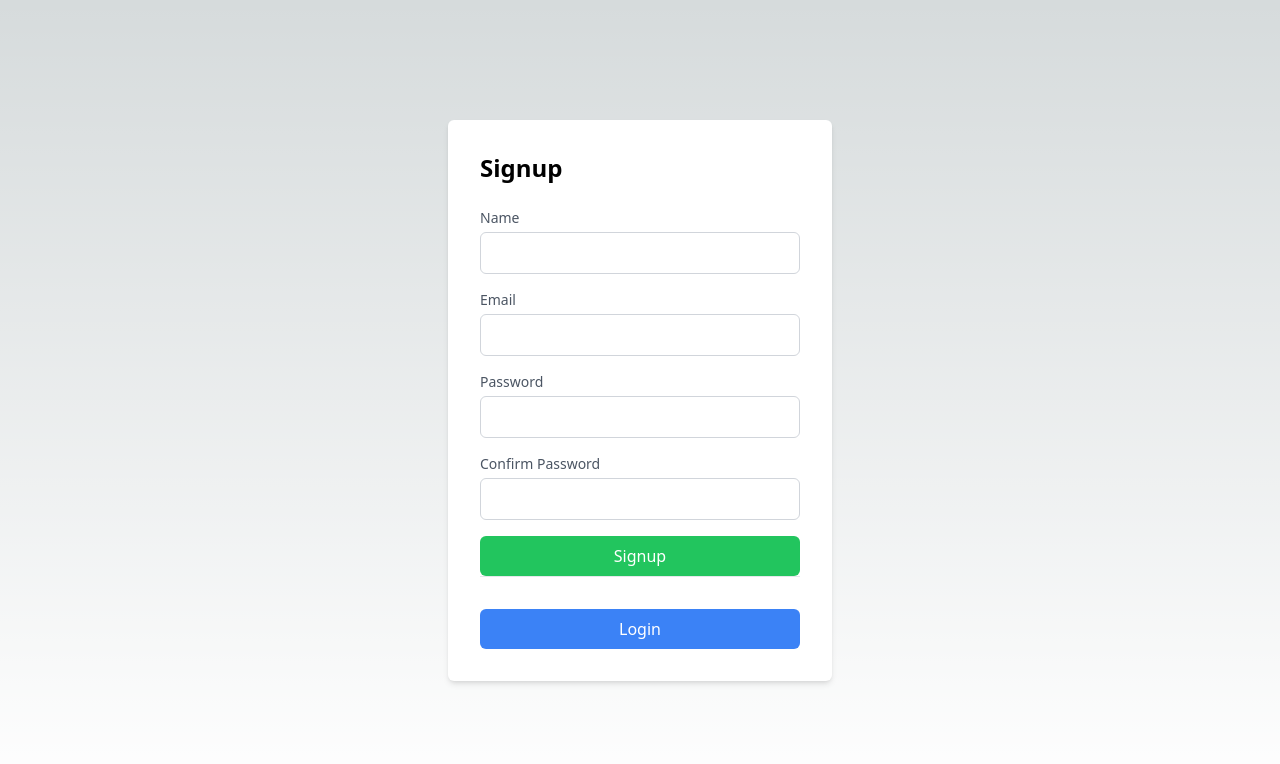
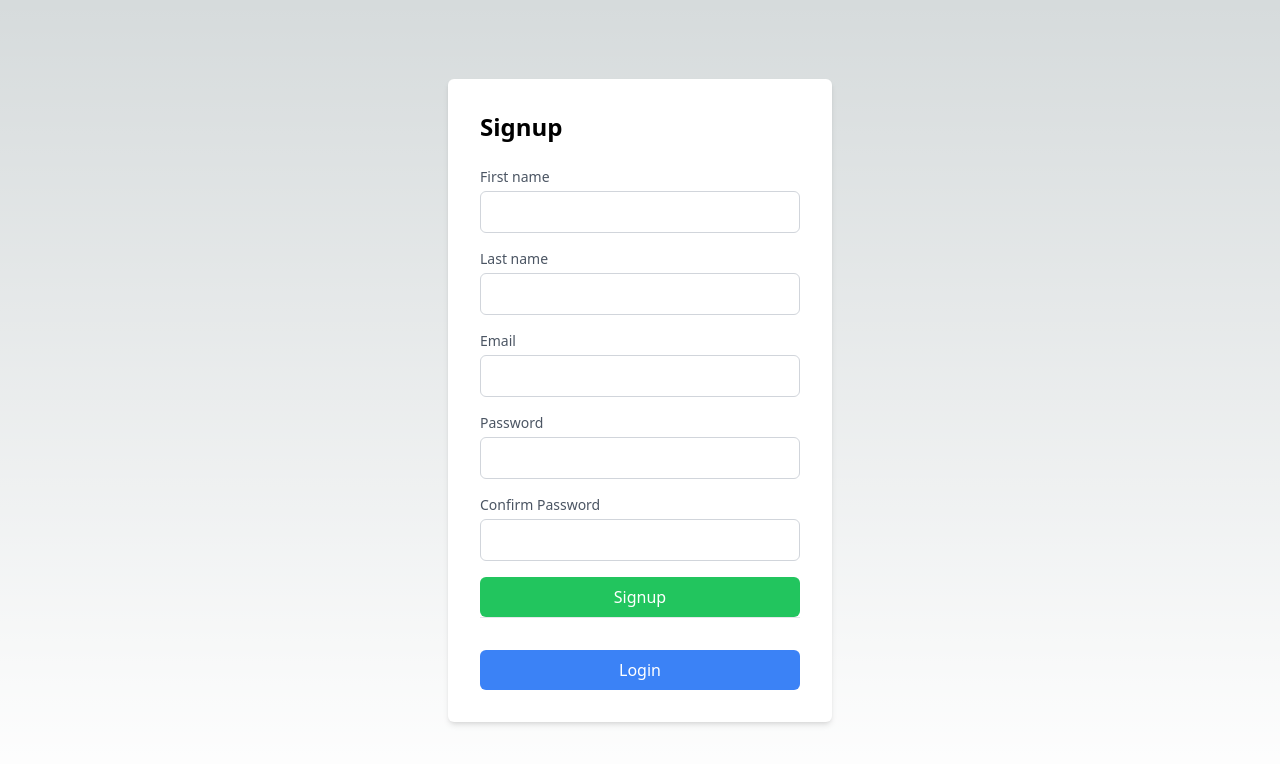
Before and after one commit to projet-mgt2/FRONTEND-MGT2-GOOGLE-DOCS, a Next.js app: page /signup in a window 1280 px wide. Shown: the top 764 px of the page. Built offline with nearby package versions, Linux system fonts and the light colour scheme.

Commit message:
feat: add api for user signup

```diff
--- a/src/pages/api/user.js
+++ b/src/pages/api/user.js
@@ -21,6 +21,24 @@ export async function login(userData) {
   }
 };
 
+export async function signup(userData) {
+  try {
+    const credentials = `${USERNAME}:${PASSWORD}`;
+    const encodedCredentials = btoa(credentials);
+
+    const { data } = await axios.post(`${BASE_URL}/User`, userData, {
+        headers: {
+            Authorization: `Basic ${encodedCredentials}`,
+          },
+    });
+    console.log(data);
+    return data;
+  } catch (error) {
+    throw error;
+  }
+};
+
 export default {
     login,
+    signup,
 };
--- a/src/pages/signup.js
+++ b/src/pages/signup.js
@@ -1,17 +1,19 @@
+import React from 'react';
 import { useRouter } from 'next/router';
-import { useState } from "react"
 import { useForm } from "react-hook-form";
-import React from 'react';
+import apiUser from './api/user';
 
 export default function Signup(){
   const { register, handleSubmit } = useForm({});
   const router = useRouter();
 
-  const onSubmit = (data) => {
+  const handleLoginClick = () => {
+    router.push('/login');
+  };
+
+  const onSubmit = async (data) => {
     console.log(data);
-  }
-
-  const handleLoginClick = () => {
+    apiUser.signup(data);
     router.push('/login');
   };
 
@@ -21,15 +23,27 @@ export default function Signup(){
             <h2 className="text-2xl text-black font-semibold mb-6">Signup</h2>
 
             <form onSubmit={handleSubmit(onSubmit)}>
-            <div className="mb-4">
-                <label htmlFor="name" className="block text-sm font-medium text-gray-600">
-                  Name
+              <div className="mb-4">
+                <label htmlFor="firstName" className="block text-sm font-medium text-gray-600">
+                  First name
                 </label>
                 <input
-                  type="name"
-                  id="name"
-                  name="name"
-                  {...register("name", {required: true})}
+                  type='text'
+                  id="firstName"
+                  name="firstName"
+                  {...register("first_name", {required: true})}
+                  className="mt-1 p-2 border border-gray-300 w-full rounded-md text-black"
+                />
+              </div>
+              <div className="mb-4">
+                <label htmlFor="lastName" className="block text-sm font-medium text-gray-600">
+                  Last name
+                </label>
+                <input
+                type='text'
+                  id="lastName"
+                  name="lastName"
+                  {...register("last_name", {required: true})}
                   className="mt-1 p-2 border border-gray-300 w-full rounded-md text-black"
                 />
               </div>
```
